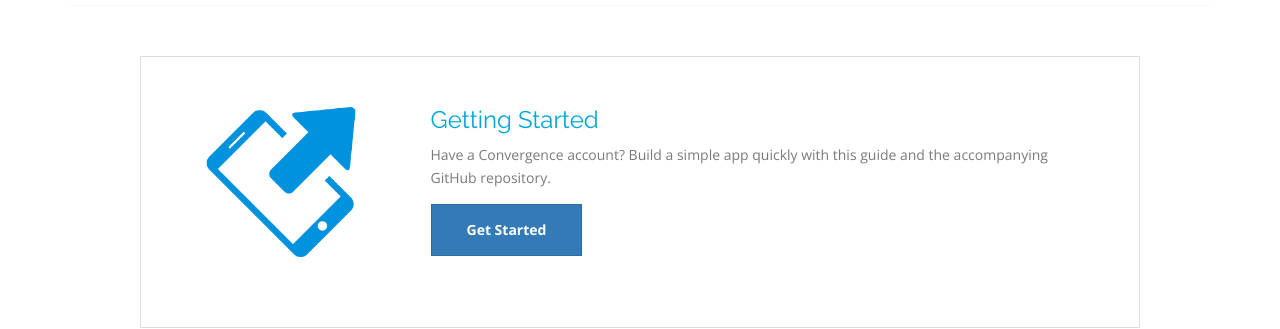
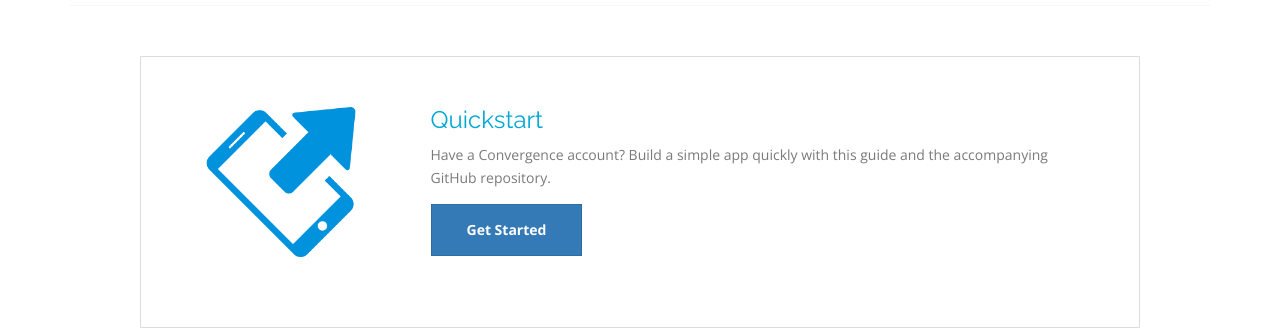
Before and after one commit to convergencelabs/convergence-io, a Jekyll site: the page built from pages/learn.html, in a window 1280 px wide and 900 px high. Shown: the part 338-667 px from the top of the window. Built offline with Jekyll 4.4.1, drawn with Linux system fonts in a browser that asks for light colours.

Commit message:
Fixed broken link

```diff
--- a/_data/learn.yaml
+++ b/_data/learn.yaml
@@ -1,6 +1,6 @@
-- title: Getting Started
+- title: Quickstart
   icon: /assets/img/learn-icons/getting-started.png
-  link: /getting-started/
+  link: /quickstart/
   content: Have a Convergence account? Build a simple app quickly with this guide and the accompanying GitHub repository.
   button: Get Started
 
--- a/_includes/learn-box.html
+++ b/_includes/learn-box.html
@@ -3,7 +3,9 @@
     <img src="{{include.learn.icon}}" alt="">
   </div>
   <div class="col-md-9">
-    <h3 class="learn-title"><a href="{{include.learn.link}}">{{include.learn.title}}</a></h3>
+    <h3 class="learn-title">
+      <a href="{{include.learn.link}}">{{include.learn.title}}</a>
+    </h3>
     <div class="learn-description">{{include.learn.content}}
     </div>
     <a class="btn btn-primary" href="{{include.learn.link}}">{{include.learn.button}}</a>
```
